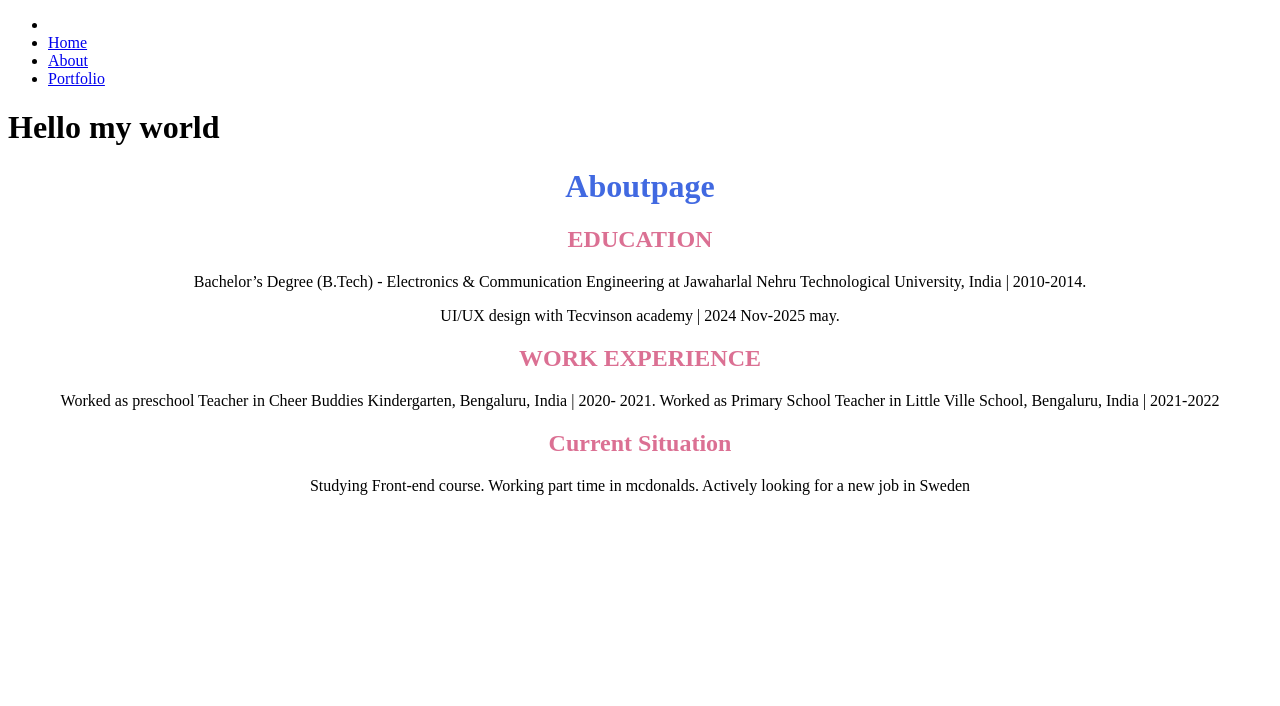
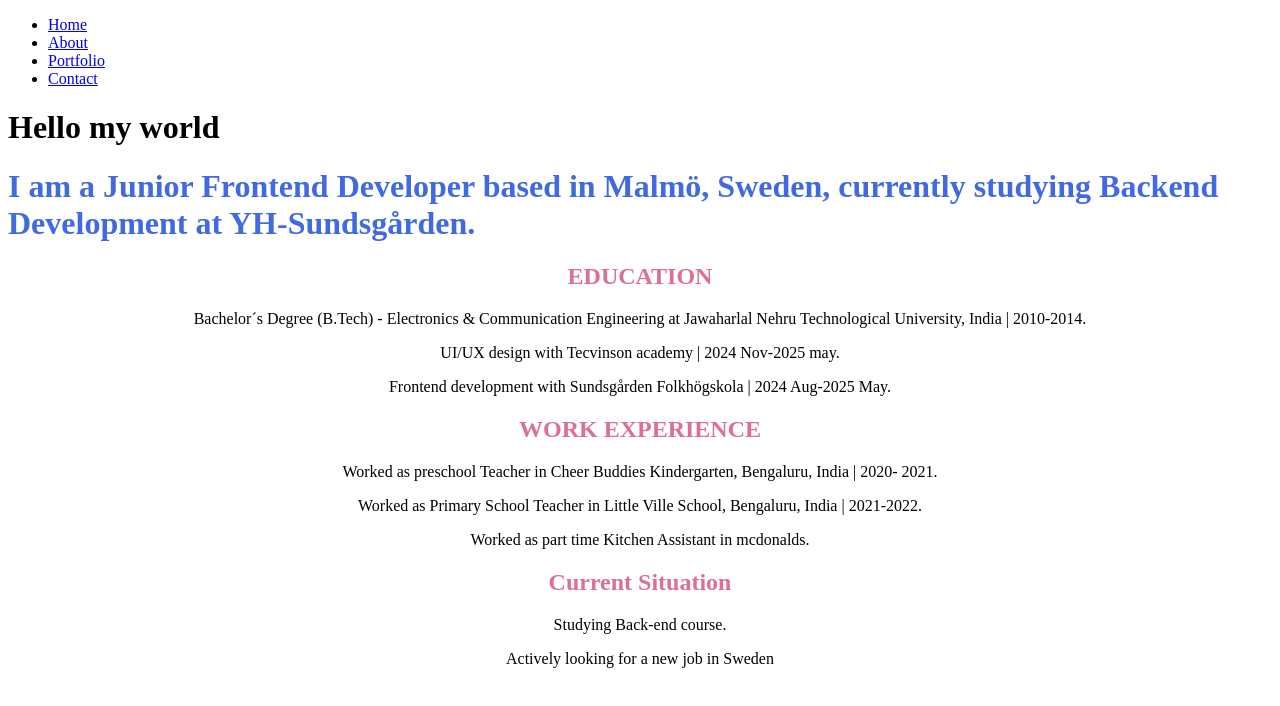
Before and after one commit to aripineninavya-rgb/React-project-portfolio, a React (Vite) app: page /about in a window 1280 px wide. Shown: the top 706 px of the page. Built offline with nearby package versions, Linux system fonts and the light colour scheme.

Commit message:
upgraded
adding all live links

```diff
--- a/src/App.jsx
+++ b/src/App.jsx
@@ -1,6 +1,7 @@
 import {BrowserRouter, Routes, Route} from "react-router-dom";
 import Home from "./Pages/Home.jsx";
 import About from "./Pages/About.jsx";
+import Contact from "./Pages/contact.jsx";
 import Portfolio from "./Pages/Portfolio.jsx";
 import Navbar from "./Components/Navbar.jsx";
 
@@ -17,6 +18,7 @@ function App() {
       <Route path="/" element={<Home />} />
       <Route path="/about" element={<About />} />
       <Route path="/portfolio" element={<Portfolio />} />
+      <Route path="/contact" element={<Contact />} />
     </Routes>
 
   </BrowserRouter>
--- a/src/Components/Navbar.jsx
+++ b/src/Components/Navbar.jsx
@@ -5,10 +5,10 @@ function Navbar(){
         <>
         <nav>
             <ul>
-                <li></li>
                 <li><Link to="/">Home</Link></li>
                 <li><Link to="/about">About</Link></li>
                 <li><Link to="/portfolio">Portfolio</Link></li>
+                <li><Link to="/contact">Contact</Link></li>
             </ul>
         </nav>
         </>
--- a/src/Components/Popup.css
+++ b/src/Components/Popup.css
@@ -16,7 +16,6 @@
   width: 450px;
   border-radius: 15px;
   text-align: center;
-  justify-items: center;
 }
 
 .close-btn {
--- a/src/Components/Project.jsx
+++ b/src/Components/Project.jsx
@@ -7,6 +7,7 @@ function Project(props){
         <h2>Project Name: {props.projectName}</h2>
         <img className="img" src={props.screenshot} alt={props.name} />
         <h3>Techs used: {props.tech}</h3>
+        <h4>Live link: <a href={props.liveLink}>Live Demo</a></h4>
         <h4>CLICK HERE:<a href={props.repo}>Github Link</a></h4>
         <p className="text">{props.description}</p>
         <p className="text">{props.shortNote}</p>
--- a/src/Pages/About.jsx
+++ b/src/Pages/About.jsx
@@ -3,20 +3,18 @@
 function About() {
     return(
         <div className="Pages">
-            <h1 className="main-heading">Aboutpage</h1>
-             <h2 className="sub-headind">EDUCATION</h2>
-            <p>Bachelor’s Degree (B.Tech) - Electronics & Communication Engineering at Jawaharlal Nehru Technological University, India | 2010-2014. </p>
+            <h1 className="main-heading">I am a Junior Frontend Developer based in Malmö, Sweden, currently studying Backend Development at YH-Sundsgården.</h1>
+            <h2 className="sub-headind">EDUCATION</h2>
+            <p>Bachelor´s Degree (B.Tech) - Electronics & Communication Engineering at Jawaharlal Nehru Technological University, India | 2010-2014. </p>
             <p>UI/UX design with Tecvinson academy | 2024 Nov-2025 may.</p>
+            <p>Frontend development with Sundsgården Folkhögskola | 2024 Aug-2025 May.</p>
             <h2 className="sub-headind">WORK EXPERIENCE</h2>
-                <p>Worked as preschool Teacher in Cheer Buddies Kindergarten, Bengaluru, India | 2020- 2021.
-                    Worked as  Primary School Teacher in Little Ville School, Bengaluru, India | 2021-2022
-                </p>
+                <p>Worked as preschool Teacher in Cheer Buddies Kindergarten, Bengaluru, India | 2020- 2021. </p>
+                <p>Worked as  Primary School Teacher in Little Ville School, Bengaluru, India | 2021-2022.</p>
+                <p>Worked as part time Kitchen Assistant in mcdonalds.</p>
                 <h2 className="sub-headind">Current Situation</h2>
-                <p>Studying Front-end course.
-                    Working part time in mcdonalds.
-                    Actively looking for a new job in Sweden  </p>
-
-
+                <p>Studying Back-end course.</p>
+                <p>Actively looking for a new job in Sweden </p>
         </div>
     )
 
--- a/src/Pages/Home.jsx
+++ b/src/Pages/Home.jsx
@@ -1,12 +1,12 @@
+import Homepageimg from "../assets/Homepageimg.png"
+
 function Home() {
     return(
         <div className="Pages">
-            <h1 className="main-heading">Homepage</h1>
-            <h3 className="sub-headind">Navyasri Aripineni</h3>
-            <h4>aripineninavya@gmail.com</h4>
-            <h4>Ph.no-0763478772</h4>
-            <h4>Docentgatan 6B, Lgh 1103, Malmö 21552, </h4>
-
+            <img src={Homepageimg} alt="Homepage" />
+            <h1 className="main-heading">Hi, I’m Navyasri 👋</h1>
+            <h3 className="sub-headind">Junior Frontend Developer with a UI/UX background</h3>
+            <h4>I build user-friendly, responsive web applications using HTML, CSS, JavaScript, and React — with a strong focus on usability and design.</h4>
         </div>
     )
 
--- a/src/Pages/Portfolio.jsx
+++ b/src/Pages/Portfolio.jsx
@@ -8,6 +8,7 @@ import fromsimg from "../assets/forms.png";
 import djimg from "../assets/groupproject.png";
 import minigame from "../assets/Minigame.png";
 import bhromaon from "../assets/Bhromaon.png";
+import sasdocument from "../assets/sasdocument.png";
 
 
 function Portfolio() {
@@ -23,6 +24,7 @@ function Portfolio() {
       projectName: "Form",
       screenshot: fromsimg,
       tech: "HTML, CSS, Forms",
+      liveLink: "https://resilient-belekoy-c26627.netlify.app/",
       repo: "https://github.com/aripineninavya-rgb/form-design",
       description: "This project is a responsive HTML form designed to collect user information such as name, email, and other inputs. The form includes proper labels, required fields, and basic validation to ensure correct data entry. Through this project, I learned how to structure forms using semantic HTML, apply validation rules, and style forms using CSS for better usability and accessibility.",
       shortNote: "This project is a form that collects user information and displays the submitted results. I learned how to use HTML input fields, labels, and validation."
@@ -72,9 +74,18 @@ function Portfolio() {
       repo: "https://github.com/aripineninavya-rgb/Html-test-1",
       description: "Bhromaon is a responsive travel website built to showcase destinations and services. The project uses semantic HTML, organized Sass partials, and modern CSS layout techniques (Flexbox and Grid) to create a visually appealing and accessible interface. It includes interactive elements like buttons, navigation, and social icons with hover/focus states, a validated search form, and is fully responsive down to mobile screens.",
       shortNote: "Learned to build semantic, responsive web pages using HTML, CSS, and Sass; implement Flexbox/Grid for layouts; add hover/focus states for interactivity; structure code with Sass partials; and handle form validation while following design requirements."
+    },
+
+    {
+      no: "6",
+      projectName: "Sasdocument",
+      screenshot: sasdocument,
+      tech: "HTML, CSS, SAS, Document Layout",
+      liveLink: "https://stately-cocada-804527.netlify.app/",
+      repo: "https://github.com/aripineninavya-rgb/sasdocument",
+      description: "This project focuses on recreating a professional-looking document layout similar to an official SAS document using HTML and CSS. The goal was to achieve clean structure, alignment, spacing, and readability.",
+      shortNote: "Learned how to use HTML and CSS to create a structured, professional document layout. Focused on typography, spacing, and alignment to mimic the style of an official SAS document."
     }
-
-
 
 
   ];
--- /dev/null
+++ b/src/Pages/contact.jsx
@@ -0,0 +1,12 @@
+function contact () {
+    return(
+        <div className="Pages">
+            <h1 className="main-heading">Contact</h1>
+            <h3 className="sub-headind">Navyasri Aripineni</h3>
+            <h4>aripineninavya@gmail.com</h4>
+            <h4>Ph.no-0763478772</h4>
+            <h4>Docentgatan 6B, Lgh 1103, Malmö 21552, </h4>
+        </div>
+    )
+}
+export default contact;
```
Also changed, not shown: src/assets/Homepageimg.png (added).
